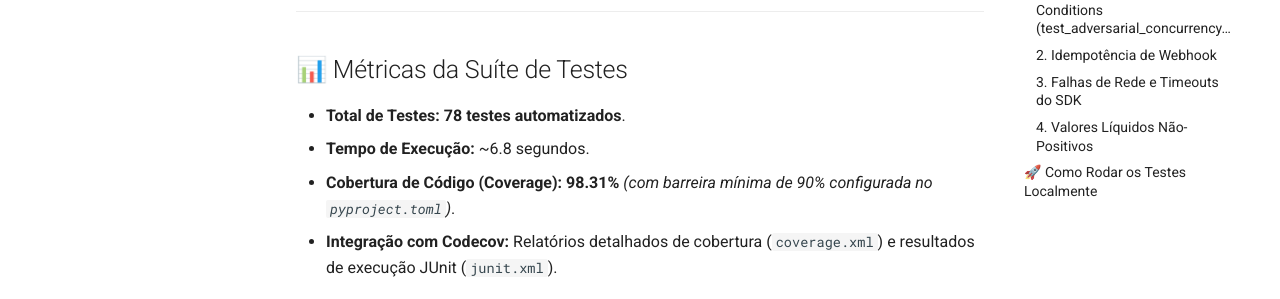
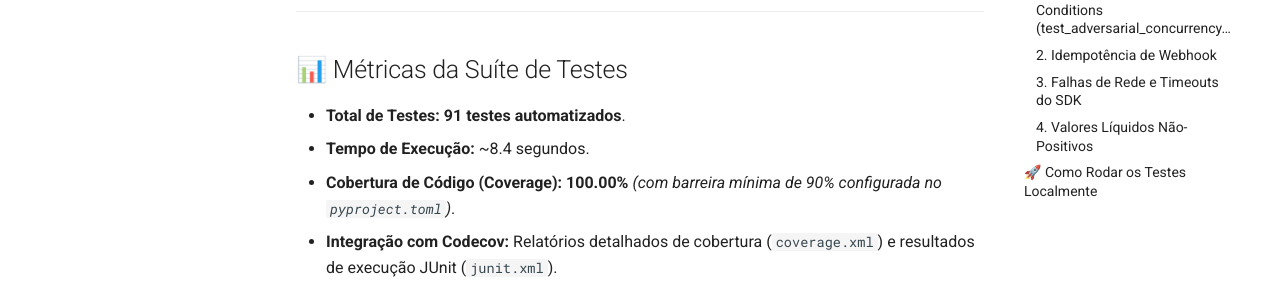
Before and after one commit to JhonatanRian/webhook-payment, an MkDocs documentation site: the page built from docs/testing.md, in a window 1280 px wide and 900 px high. Shown: the part 293-592 px from the top of the window. Built offline with MkDocs 1.6.1 and Material for MkDocs 9.7.7, drawn with Linux system fonts in a browser that asks for light colours; comment, search, counter and statistics services are not loaded.

Commit message:
docs: update testing metrics to 91 tests and 100% coverage

```diff
--- a/docs/testing.md
+++ b/docs/testing.md
@@ -6,9 +6,9 @@ A suíte de testes foi construída com foco em **confiabilidade financeira**, **
 
 ## 📊 Métricas da Suíte de Testes
 
-- **Total de Testes:** **78 testes automatizados**.
-- **Tempo de Execução:** ~6.8 segundos.
-- **Cobertura de Código (Coverage):** **98.31%** *(com barreira mínima de 90% configurada no `pyproject.toml`)*.
+- **Total de Testes:** **91 testes automatizados**.
+- **Tempo de Execução:** ~8.4 segundos.
+- **Cobertura de Código (Coverage):** **100.00%** *(com barreira mínima de 90% configurada no `pyproject.toml`)*.
 - **Integração com Codecov:** Relatórios detalhados de cobertura (`coverage.xml`) e resultados de execução JUnit (`junit.xml`).
 
 ---
```
